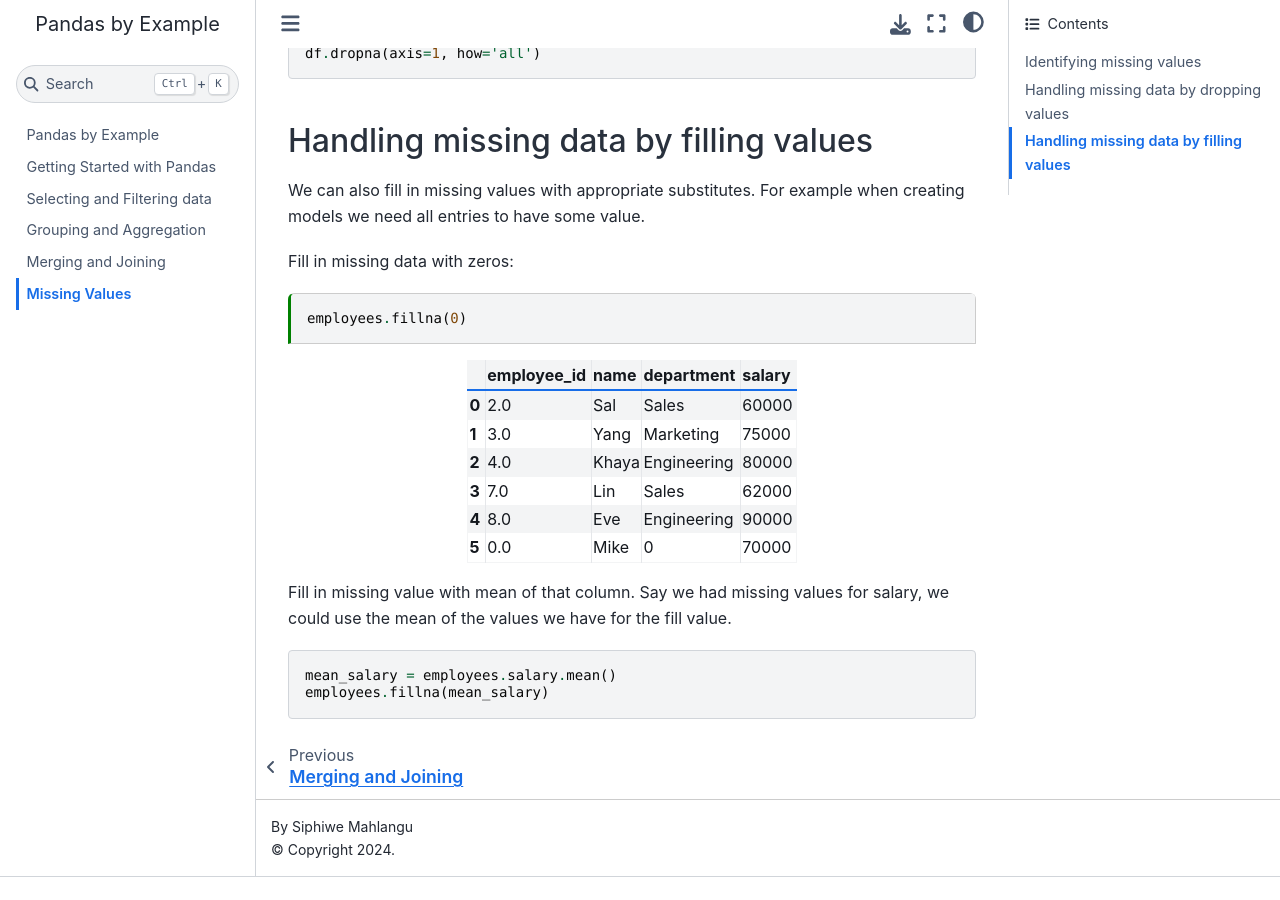
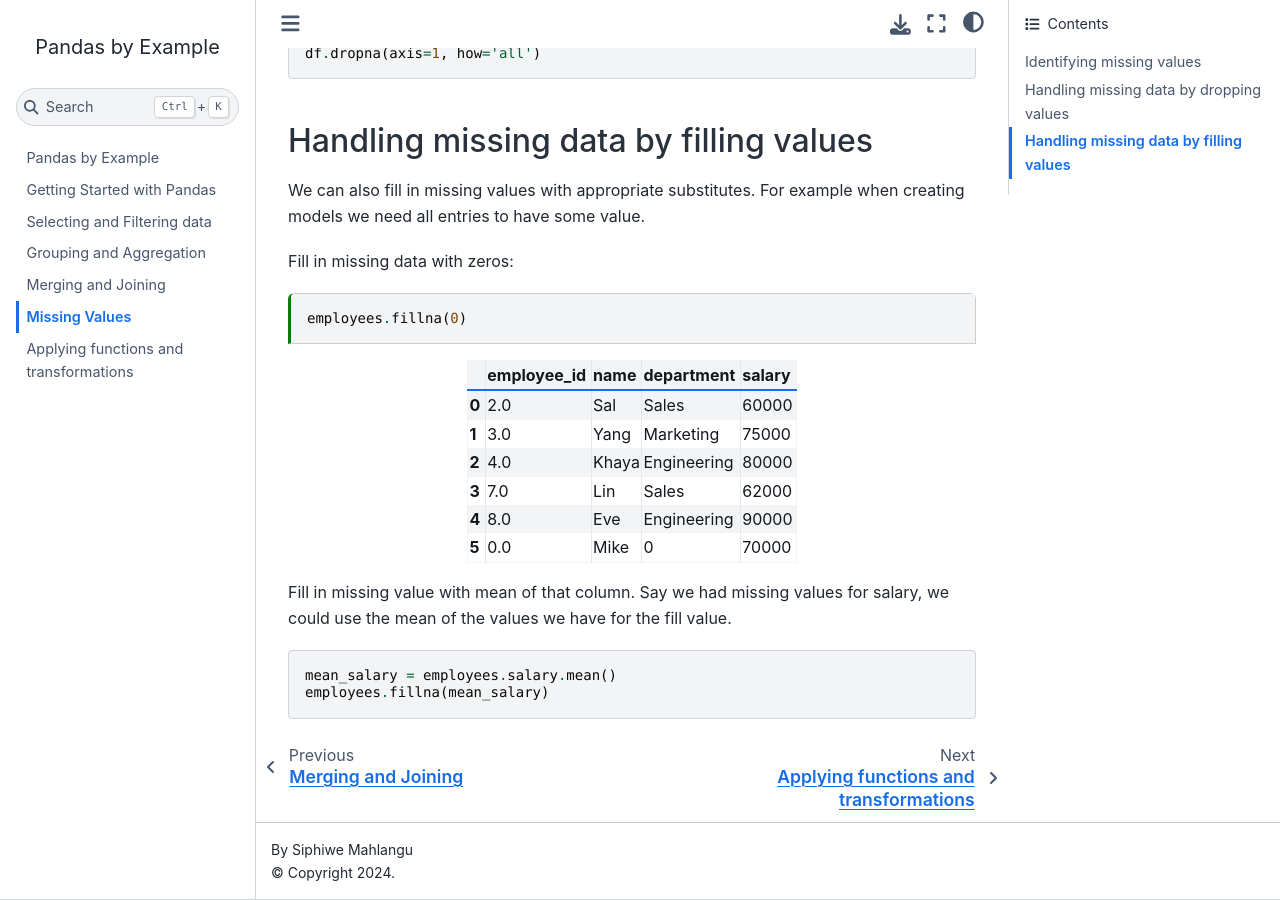
Before and after one commit to TheAbstract/pandas-by-example, a Jupyter Book: the page built from missing-values.ipynb, in a window 1280 px wide and 900 px high, scrolled down 2061 px. Built offline with Jupyter Book 1.0.4 settings and Sphinx 7.4.7 and the Sphinx Book theme 1.1.4, drawn with Linux system fonts in a browser that asks for light colours; before the commit the page ends 2938 px from its top, so only the background shows below that.

Commit message:
feat: add data-transformations notebook.

```diff
--- a/_toc.yml
+++ b/_toc.yml
@@ -9,3 +9,4 @@ chapters:
 - file: grouping-and-aggregation
 - file: merging-and-joining
 - file: missing-values
+- file: data-transformations
```
Also changed, not shown: data-transformations.ipynb (added).
